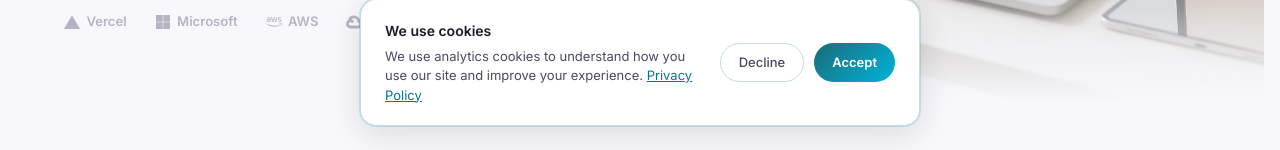
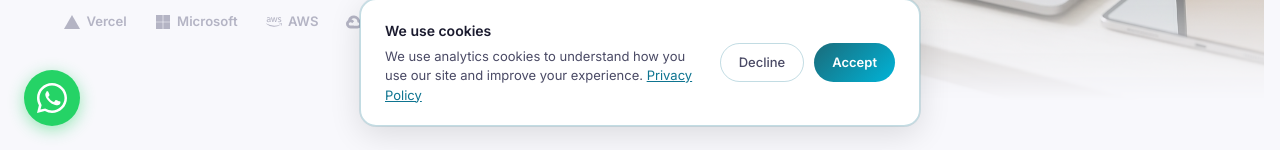
Before and after one commit to faizan-02/HydraBytes-main, a Next.js app: page / in a window 1280 px wide. Shown: the part 650-800 px from the top of the page. Built offline with nearby package versions, Linux system fonts and the light colour scheme; no server answers.

Commit message:
Whatsapp Integration

```diff
--- a/src/app/ClientLayout.tsx
+++ b/src/app/ClientLayout.tsx
@@ -40,6 +40,47 @@ export default function ClientLayout({ children }: { children: React.ReactNode }
         <Footer />
         <ScrollToTop />
         <CookieBanner />
+        <a
+          href="https://wa.me/923395116983"
+          target="_blank"
+          rel="noopener noreferrer"
+          aria-label="Chat with us on WhatsApp"
+          style={{
+            position: 'fixed',
+            bottom: '24px',
+            left: '24px',
+            zIndex: 9999,
+            display: 'flex',
+            alignItems: 'center',
+            justifyContent: 'center',
+            width: '56px',
+            height: '56px',
+            borderRadius: '50%',
+            backgroundColor: '#25D366',
+            boxShadow: '0 4px 16px rgba(37, 211, 102, 0.45)',
+            transition: 'transform 0.2s ease, box-shadow 0.2s ease',
+            textDecoration: 'none',
+          }}
+          onMouseEnter={e => {
+            (e.currentTarget as HTMLAnchorElement).style.transform = 'scale(1.1)';
+            (e.currentTarget as HTMLAnchorElement).style.boxShadow = '0 6px 22px rgba(37, 211, 102, 0.65)';
+          }}
+          onMouseLeave={e => {
+            (e.currentTarget as HTMLAnchorElement).style.transform = 'scale(1)';
+            (e.currentTarget as HTMLAnchorElement).style.boxShadow = '0 4px 16px rgba(37, 211, 102, 0.45)';
+          }}
+        >
+          <svg
+            xmlns="http://www.w3.org/2000/svg"
+            viewBox="0 0 32 32"
+            width="30"
+            height="30"
+            fill="#ffffff"
+            aria-hidden="true"
+          >
+            <path d="M16 0C7.163 0 0 7.163 0 16c0 2.822.736 5.469 2.027 7.774L0 32l8.43-2.01A15.938 15.938 0 0 0 16 32c8.837 0 16-7.163 16-16S24.837 0 16 0zm0 29.333a13.27 13.27 0 0 1-6.77-1.853l-.485-.287-5.005 1.194 1.218-4.876-.317-.502A13.267 13.267 0 0 1 2.667 16C2.667 8.636 8.636 2.667 16 2.667S29.333 8.636 29.333 16 23.364 29.333 16 29.333zm7.27-9.878c-.398-.2-2.355-1.162-2.72-1.294-.365-.133-.63-.2-.896.2-.265.398-1.029 1.294-1.261 1.56-.232.265-.465.298-.863.1-.398-.2-1.681-.62-3.203-1.977-1.183-1.056-1.982-2.36-2.214-2.758-.232-.398-.025-.613.175-.811.18-.178.398-.465.597-.698.2-.232.265-.398.398-.663.133-.265.066-.498-.033-.698-.1-.2-.896-2.16-1.228-2.958-.323-.777-.65-.672-.896-.684l-.763-.013c-.265 0-.697.1-.1063.498-.365.398-1.394 1.36-1.394 3.317 0 1.958 1.427 3.849 1.627 4.115.2.265 2.808 4.287 6.805 6.014.951.41 1.694.655 2.272.838.954.303 1.823.26 2.509.158.765-.114 2.355-.963 2.687-1.893.332-.93.332-1.727.232-1.893-.1-.166-.365-.265-.763-.465z" />
+          </svg>
+        </a>
       </PostHogProvider>
     </ThemeProvider>
     </SessionProvider>
```
